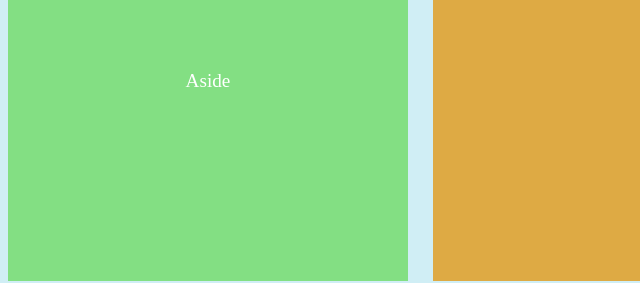
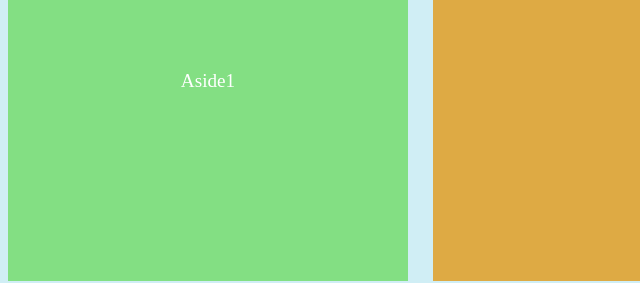
Before and after one commit to mabisha164/Intern, a plain HTML site: page index.html in a window 1280 px wide. Shown: the part 187-470 px from the top of the page, 0-640 px from the left. Drawn offline with Linux system fonts and the light colour scheme.

Commit message:
create layout

```diff
--- a/index.html
+++ b/index.html
@@ -13,7 +13,7 @@
     </div>
   <div class="container1">
       <div class="container">
-        <p>Aside</p>
+        <p>Aside1</p>
       </div>
       <div class="Wrapper">
         <p>Article</p>
```
